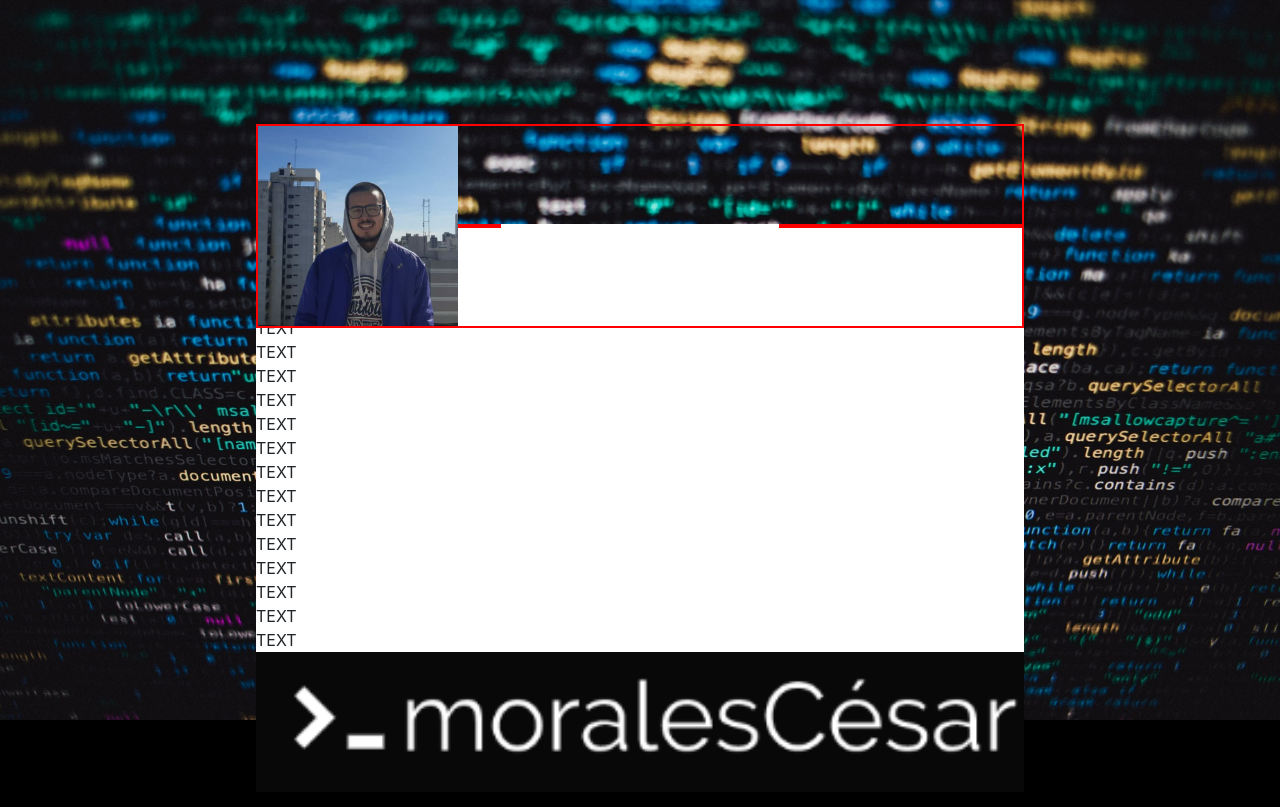
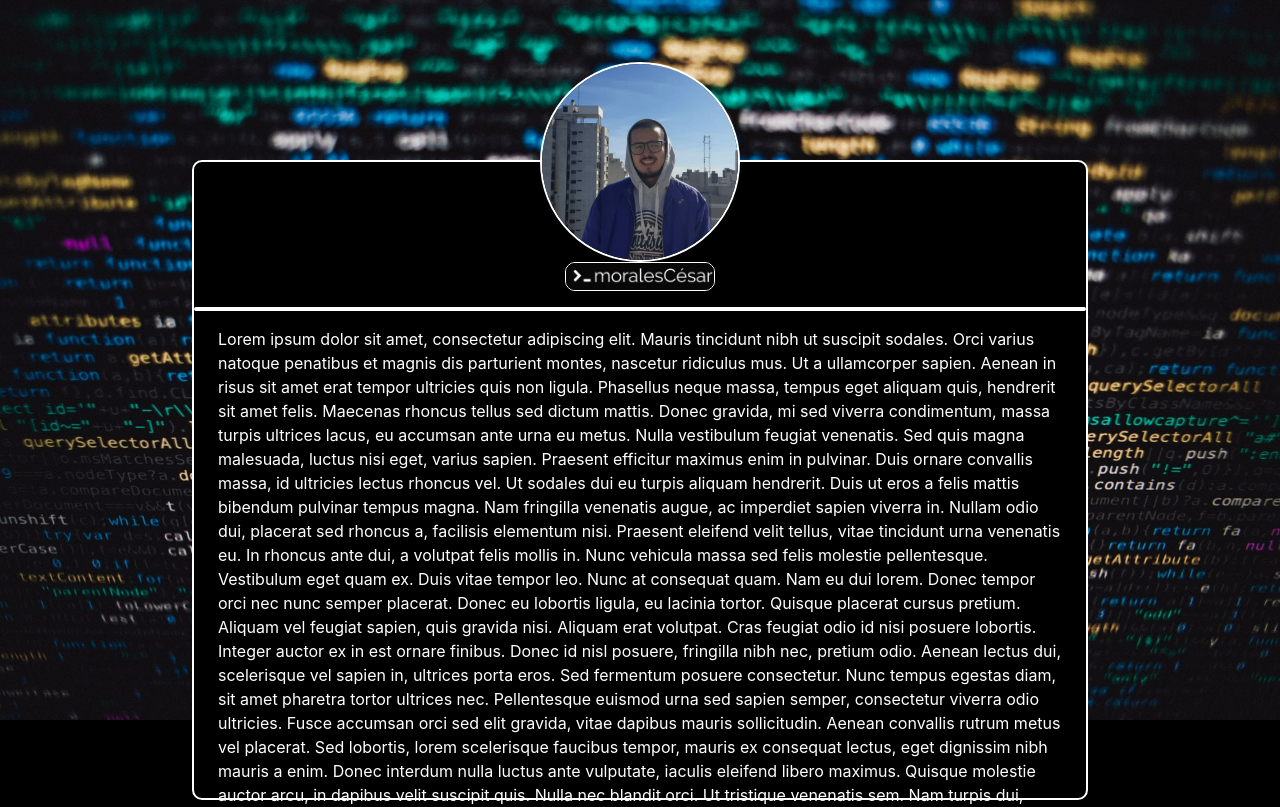
Before and after one commit to Cesar-Morales/react-cv, a React (Create React App) app: page / in a window 1280 px wide. Shown: the top 807 px of the page. Built offline with nearby package versions, Linux system fonts and the light colour scheme.

Commit message:
Arreglando fondo desfasado

```diff
--- a/src/component/BodyComp.js
+++ b/src/component/BodyComp.js
@@ -1,46 +1,64 @@
 import React, { Component } from 'react'
-import {Box, Grid} from '@material-ui/core'
+import {Box, Container} from '@material-ui/core'
 
 export default class BodyComp extends Component {
   render() {
     return (
-      <Box  zIndex='1' position="absolute" top="28%" right="20%" left="20%" style={{background: 'white'}} >
-        <Grid container spacing={2}>
-        <Grid item xs={4}>
-          <p style={border}></p>
-        </Grid>
-        <Grid item xs={4}>
-          <Box style={border} zIndex='3' position="absolute" left="0%" right="0%" top="-100px">
-            <img  width='200' height='200' src={process.env.PUBLIC_URL + '/images/profileImage.png'} alt="background" />
-          </Box>
-        </Grid>
-        <Grid item xs={4}>
-          <p style={border}></p>
-        </Grid>
-        </Grid>
-        <Box>TEXT</Box>
-        <Box>TEXT</Box>
-        <Box>TEXT</Box>
-        <Box>TEXT</Box>
-        <Box>TEXT</Box>
-        <Box>TEXT</Box>
-        <Box>TEXT</Box>
-        <Box>TEXT</Box>
-        <Box>TEXT</Box>
-        <Box>TEXT</Box>
-        <Box>TEXT</Box>
-        <Box>TEXT</Box>
-        <Box>TEXT</Box>
-        <Box>TEXT</Box>
-        <Box>TEXT</Box>
-        <Box>TEXT</Box>
-        <Box>TEXT</Box>
-        <img width='100%' height='70%' src={process.env.PUBLIC_URL + '/images/moralesCesarLogo.png'} alt="background" />
+      /*all*/
+      <Box  zIndex='1' position="absolute" top="20%" bottom='0' right="15%" left="15%" style={border} >
+            {/*photo*/}
+            <Box zIndex='3' position="absolute" left="0" right="0%" top="-100px">
+              <img width='200px' height='200px' src={process.env.PUBLIC_URL + '/images/profileImage.png'} style={centerImg} alt="background" />
+            </Box>
+            {/*body*/}
+            <Box  position='relative' top='100px'>
+
+              <img width='150' style={styleImg} src={process.env.PUBLIC_URL + '/images/moralesCesarLogo.png'} alt="background" />
+              <hr style={border}/>
+              <Container>
+            <p style={{color:'white'}}>
+            Lorem ipsum dolor sit amet, consectetur adipiscing elit. Mauris tincidunt nibh ut suscipit sodales. Orci varius natoque penatibus et magnis dis parturient montes, nascetur ridiculus mus. Ut a ullamcorper sapien. Aenean in risus sit amet erat tempor ultricies quis non ligula. Phasellus neque massa, tempus eget aliquam quis, hendrerit sit amet felis. Maecenas rhoncus tellus sed dictum mattis. Donec gravida, mi sed viverra condimentum, massa turpis ultrices lacus, eu accumsan ante urna eu metus. Nulla vestibulum feugiat venenatis.
+
+Sed quis magna malesuada, luctus nisi eget, varius sapien. Praesent efficitur maximus enim in pulvinar. Duis ornare convallis massa, id ultricies lectus rhoncus vel. Ut sodales dui eu turpis aliquam hendrerit. Duis ut eros a felis mattis bibendum pulvinar tempus magna. Nam fringilla venenatis augue, ac imperdiet sapien viverra in. Nullam odio dui, placerat sed rhoncus a, facilisis elementum nisi. Praesent eleifend velit tellus, vitae tincidunt urna venenatis eu. In rhoncus ante dui, a volutpat felis mollis in. Nunc vehicula massa sed felis molestie pellentesque. Vestibulum eget quam ex. Duis vitae tempor leo. Nunc at consequat quam. Nam eu dui lorem. Donec tempor orci nec nunc semper placerat.
+
+Donec eu lobortis ligula, eu lacinia tortor. Quisque placerat cursus pretium. Aliquam vel feugiat sapien, quis gravida nisi. Aliquam erat volutpat. Cras feugiat odio id nisi posuere lobortis. Integer auctor ex in est ornare finibus. Donec id nisl posuere, fringilla nibh nec, pretium odio. Aenean lectus dui, scelerisque vel sapien in, ultrices porta eros. Sed fermentum posuere consectetur. Nunc tempus egestas diam, sit amet pharetra tortor ultrices nec. Pellentesque euismod urna sed sapien semper, consectetur viverra odio ultricies. Fusce accumsan orci sed elit gravida, vitae dapibus mauris sollicitudin. Aenean convallis rutrum metus vel placerat. Sed lobortis, lorem scelerisque faucibus tempor, mauris ex consequat lectus, eget dignissim nibh mauris a enim. Donec interdum nulla luctus ante vulputate, iaculis eleifend libero maximus. Quisque molestie auctor arcu, in dapibus velit suscipit quis.
+
+Nulla nec blandit orci. Ut tristique venenatis sem. Nam turpis dui, iaculis vitae ullamcorper vitae, placerat sit amet mi. Praesent cursus mauris aliquet, blandit dolor imperdiet, blandit urna. Nullam ultricies lacus vel dignissim mattis. Etiam tincidunt enim est, id mattis enim aliquet in. Praesent malesuada aliquet hendrerit. In hac habitasse platea dictumst. Vestibulum augue justo, congue non egestas et, aliquet suscipit leo. Nunc gravida, turpis at dictum viverra, risus justo suscipit diam, eget consequat nisl arcu non leo. Praesent rhoncus tristique felis ac luctus. Ut eget leo quis velit accumsan fringilla ut in diam. Aliquam sed dignissim diam, in fermentum odio. Etiam vel leo vel neque porttitor varius.
+
+Morbi vel dolor nunc. Fusce non ante et nisl aliquet molestie a vel est. Nulla malesuada lectus in odio aliquam, sit amet gravida mi rutrum. In dignissim enim leo, ac interdum felis ullamcorper sed. Quisque at dui at leo sodales vestibulum et vel turpis. Morbi velit tortor, malesuada id ex at, efficitur ultricies leo. Pellentesque nisi massa, scelerisque sit amet risus nec, pretium rutrum sapien. Nullam luctus venenatis sapien id rutrum. Duis quis posuere eros, gravida auctor augue. In semper tristique mattis. Nunc laoreet a lacus a pulvinar. Curabitur semper sodales dolor, eget eleifend ligula condimentum quis. Nunc lorem magna, viverra sit amet sollicitudin a, pulvinar ac dui.
+
+Sed vitae sapien et odio eleifend efficitur. Suspendisse ornare, tellus ac fermentum viverra, arcu mauris semper orci, non lobortis tortor lectus nec nunc. Nam eleifend lacinia leo ut convallis. Integer tincidunt rhoncus sagittis. Nulla quis sodales orci. Aenean molestie sodales ullamcorper. Suspendisse metus mi, imperdiet vitae faucibus et, venenatis ut orci. Nam malesuada metus eros, a tincidunt nisl efficitur vitae. Nam nibh enim, facilisis id hendrerit a, lacinia sollicitudin justo. Suspendisse euismod leo et nunc lobortis commodo. Cras viverra scelerisque libero eget hendrerit. In sed eros id ante dapibus fringilla. Phasellus tortor risus, facilisis vitae est ut, posuere egestas tortor.
+
+Fusce ornare est eu ligula lobortis, quis vehicula ipsum euismod. Phasellus aliquam est eget erat maximus, et pharetra odio sagittis. Morbi eros elit, porttitor ac leo a, posuere tempor magna. Suspendisse tincidunt tincidunt mauris, sit amet ultrices orci placerat et. Curabitur mattis non nibh vitae bibendum. Pellentesque sed efficitur ligula, et tincidunt purus. Pellentesque habitant morbi tristique senectus et netus et malesuada fames ac turpis egestas. Vivamus sed velit ex. Proin dapibus ex lorem, at ultricies augue laoreet at. In velit elit, efficitur dignissim tristique nec, pulvinar a ex. Donec dapibus nulla nunc, sollicitudin euismod mauris aliquam quis. Etiam efficitur et odio vel fermentum. Aenean quis aliquam nulla. In at dolor velit. Proin nec tellus eget neque commodo lobortis. Cras laoreet ligula eget imperdiet egestas.
+
+Maecenas quis augue venenatis, egestas ex sit amet, suscipit quam. Donec quis est nec dolor vehicula gravida eu vel nibh. Donec et tellus at urna eleifend tincidunt. Nullam vitae bibendum urna. Vivamus a elit eu lorem dictum aliquam. Suspendisse vel convallis arcu, vitae congue mauris. Aenean porta libero non consequat dictum. Suspendisse eu ex nec ex cursus dapibus eget et elit. Pellentesque habitant morbi tristique senectus et netus et malesuada fames ac turpis egestas. Fusce laoreet consequat magna et elementum. In posuere quam at elit pharetra, vel suscipit est facilisis. Ut id felis mollis, ornare felis sit amet, ullamcorper dolor. Nullam nisi nisl, rutrum vitae sagittis nec, euismod non est.
+
+Etiam ut mollis erat. Duis quis volutpat nisi, in elementum nulla. Nulla laoreet convallis metus, ut tincidunt neque dignissim vel. In hendrerit rhoncus sapien eget consectetur. Nunc placerat lectus sed ante vestibulum dignissim. Sed dignissim, neque sed lacinia ornare, odio tellus auctor dolor, id cursus turpis leo vitae enim. Sed sit amet eleifend nulla. Praesent suscipit purus id pharetra interdum. In in sapien sed erat hendrerit lobortis. Fusce sit amet maximus leo. Quisque quam massa, venenatis ut sapien nec, aliquet tempor dolor. Cras eleifend purus id nunc vehicula, at vestibulum massa congue. Vivamus feugiat sem et orci porttitor auctor. Etiam nec mi semper, hendrerit felis id, bibendum ligula. Nunc id imperdiet enim.
+
+Aliquam tincidunt lacinia tellus, non ultrices mauris fringilla sed. Ut porttitor non nisl non bibendum. Praesent auctor ipsum a lorem rutrum eleifend. Class aptent taciti sociosqu ad litora torquent per conubia nostra, per inceptos himenaeos. Nullam blandit nunc sit amet mattis imperdiet. Mauris pellentesque tristique sem, quis luctus sapien. Proin eget nibh turpis. Mauris elementum in nunc et vehicula. Vestibulum non tellus a eros euismod vulputate. Curabitur gravida velit mi, vel maximus ante dignissim quis. Etiam convallis, sapien id lobortis pellentesque, turpis tellus suscipit lectus, non tempus nisi ante eget tellus.
+            </p></Container>
+            </Box>
       </Box>
     )
   }
 }
 
 const border = {
-  border: '2px solid red'
+  border: '2px solid white',
+  background: 'black',
+  borderRadius: '10px',
 }
+const centerImg = {
+  display:'block',
+  margin:'auto',
+  borderRadius: '100px',
+  border: '2px solid white'
+}
+
+const styleImg = {
+  display:'block',
+  margin:'auto',
+  borderRadius: '10px 10px',
+
+  border: '1px solid white'
+}
```
